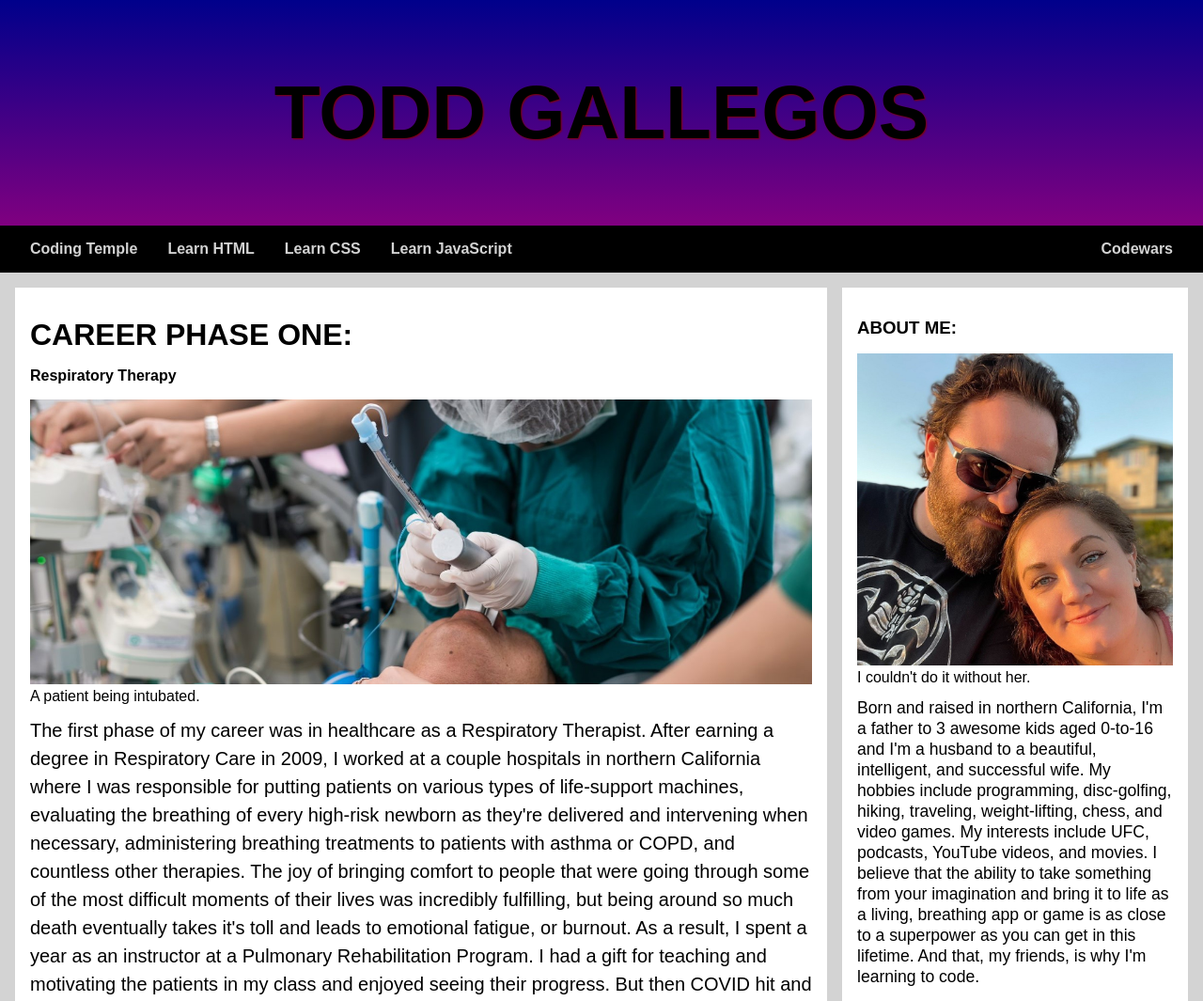
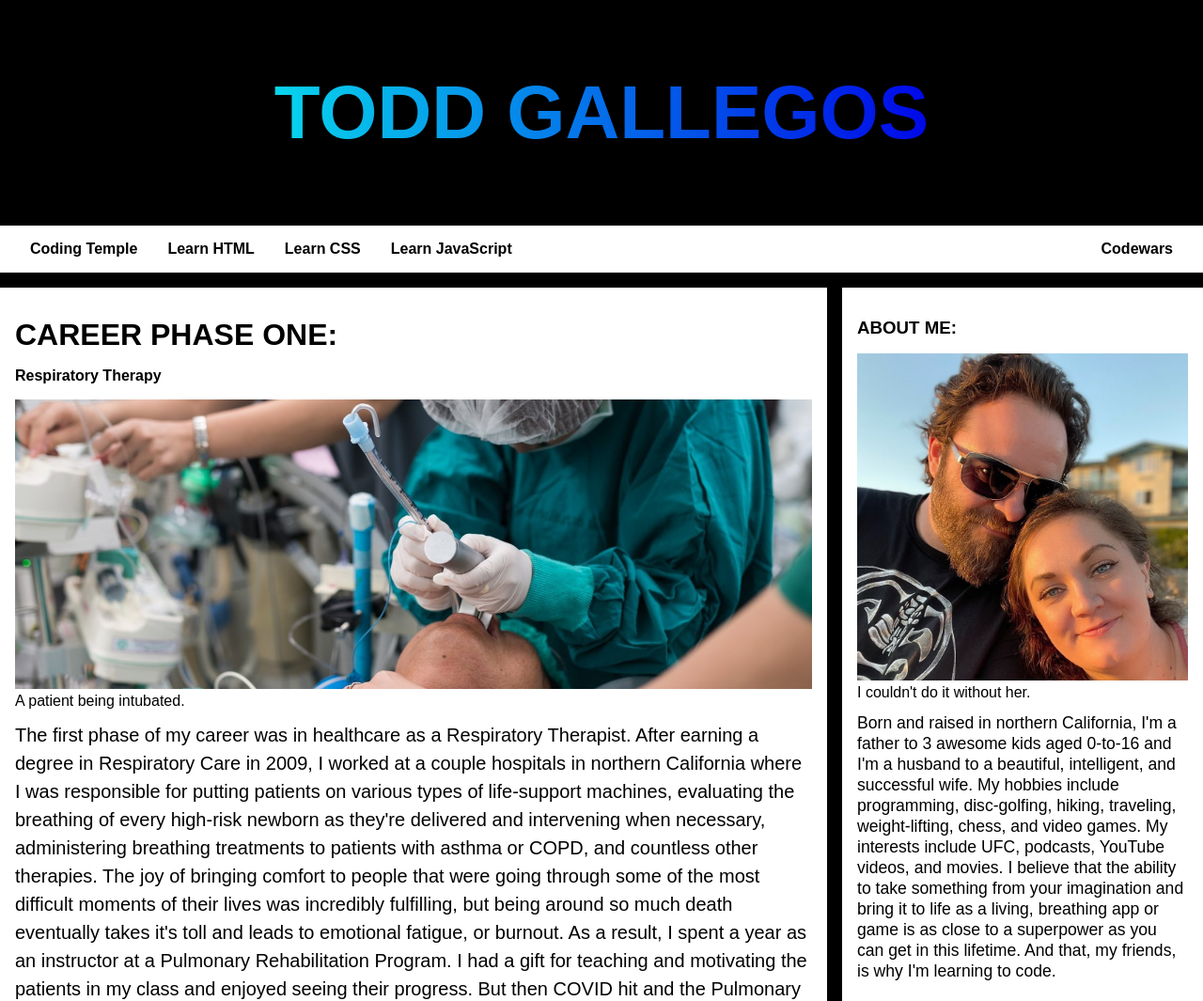
Before and after one commit to ToddGallegos/CodingTemple, a plain HTML site: page portfolio/index.html in a window 1280 px wide. Shown: the top 1065 px of the page at 94% size. Drawn offline with Linux system fonts and the light colour scheme.

Commit message:
updated backgrounds, hero h1, margins

```diff
--- a/portfolio/style.css
+++ b/portfolio/style.css
@@ -6,7 +6,7 @@
 
 body {
   width: 100%;
-  background-color: lightgray;
+  background-color: black;
   font-family: Arial, sans-serif;
 }
 
@@ -15,9 +15,8 @@ header {
 }
 
 #hero-div {
-  background: linear-gradient(darkblue, purple);
+  background-color: black;
   display: flex;
-  background-color: lightgray;
   align-items: center;
   height: 15rem;
   justify-content: center;
@@ -25,15 +24,16 @@ header {
 
 h1 {
   font-size: 5rem;
-  font-family: Arial, serif;
-  text-shadow: 1px 1px 2px maroon;
+  background: linear-gradient(to right, rgb(8, 213, 236), rgb(0, 8, 232));
+  -webkit-background-clip: text;
+  -webkit-text-fill-color: transparent;
 }
 
 nav {
   display: flex;
-  background-color: black;
+  background-color: white;
   justify-content: space-between;
-  color: lightgray;
+  color: black;
   padding: 0 1rem;
   width: 100%;
 }
@@ -51,7 +51,7 @@ nav {
 main {
   display: flex;
   width: 100%;
-  background-color: lightgray;
+  background-color: black;
 }
 
 .imagelist {
@@ -59,23 +59,23 @@ main {
 }
 
 #main-left {
-  background-color: lightgray;
+  background-color: black;
   flex: 0 0 70%;
 }
 
 #main-right {
-  background-color: lightgray;
+  background-color: black;
   flex: 0 1 auto;
 }
 
 .articles {
-  margin: 1rem;
+  margin: 1rem 1rem 1rem 0;
   padding: 1rem;
   background-color: white;
 }
 
 .sections {
-  margin: 1rem 1rem 1rem 0;
+  margin: 1rem 0;
   padding: 1rem;
   background-color: white;
 }
@@ -101,8 +101,9 @@ p {
 }
 
 footer {
+  color: darkgray;
   text-align: center;
-  background-color: lightgray;
+  background-color: black;
 }
 
 a {
```
